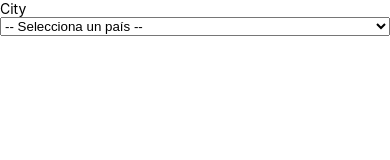
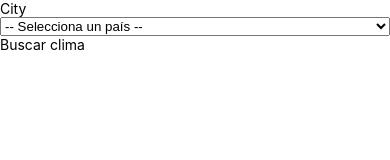
Before and after one commit to Erickowski/RN_weather, a React Native app: screen / in a window 390 px wide. Shown: the top 160 px of the page. Built offline with nearby package versions, Linux system fonts and the light colour scheme.

Commit message:
Integrate touchable to search

```diff
--- a/src/components/form/form.tsx
+++ b/src/components/form/form.tsx
@@ -1,4 +1,4 @@
-import { TextInput, View } from "react-native";
+import { Text, TextInput, TouchableWithoutFeedback, View } from "react-native";
 import { Picker } from "@react-native-picker/picker";
 
 import { COUNTRIES } from "@types";
@@ -17,6 +17,11 @@
           ))}
         </Picker>
       </View>
+      <TouchableWithoutFeedback>
+        <View>
+          <Text>Buscar clima</Text>
+        </View>
+      </TouchableWithoutFeedback>
     </View>
   );
 }
```
